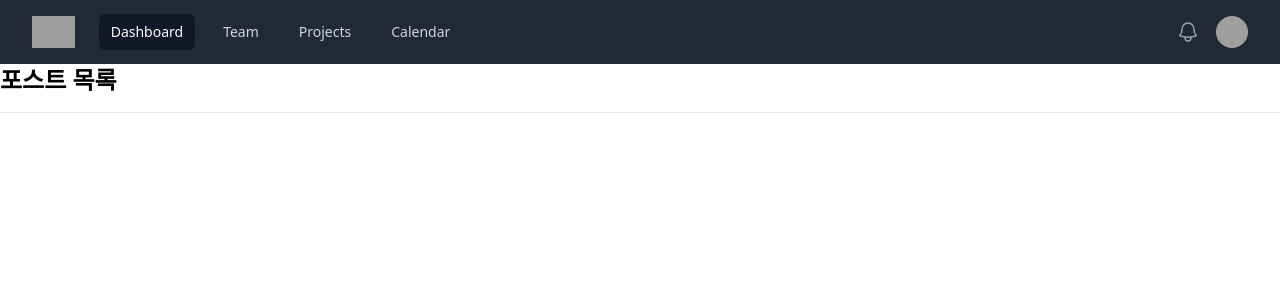
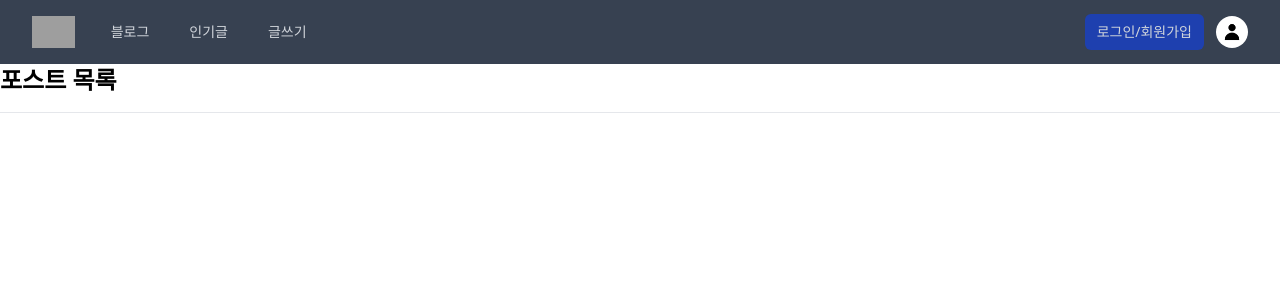
Before and after one commit to djdakdclsckddlek/My_blog, a Django app: page /blog/ in a window 1280 px wide. Shown: the top 300 px of the page. Run offline with Django 4.2, Linux system fonts and the light colour scheme; data that the repository does not hold is empty; some libraries are stand-ins or nearby versions; grey boxes are pictures that could not be loaded.

Commit message:
네비바 내용 변경

```diff
--- a/templates/accounts/profile.html
+++ b/templates/accounts/profile.html
@@ -1,3 +1,4 @@
+{% extends "accounts/account_base.html" %}
 {% load static %}
 <!DOCTYPE html>
 <html lang="ko-KR">
@@ -5,9 +6,10 @@
     <meta charset="UTF-8" />
     <meta http-equiv="X-UA-Compatible" content="IE=edge" />
     <meta name="viewport" content="width=device-width, initial-scale=1.0" />
-    <title></title>
+    <title>{% block title %}내 프로필{% endblock title %}</title>
   </head>
   <body>
+    {% block content %}
     <h1>프로필페이지</h1>
     <form action="" method="post">
       {% csrf_token %}
@@ -29,5 +31,6 @@
       </table>
       <a href="{% url "accounts:update" %}"><input type="button" value="프로필변경" /></a>
     </form>
+    {% endblock content %}
   </body>
 </html>
--- a/templates/blog/base.html
+++ b/templates/blog/base.html
@@ -1,17 +1,17 @@
+{% load static %}
 <!DOCTYPE html>
 <html lang="ko-KR">
 
 <head>
-  <meta charset="UTF-8">
-  <meta http-equiv="X-UA-Compatible" content="IE=edge">
-  <meta name="viewport" content="width=device-width, initial-scale=1.0">
+  <meta charset="UTF-8" />
+  <meta http-equiv="X-UA-Compatible" content="IE=edge" />
+  <meta name="viewport" content="width=device-width, initial-scale=1.0" />
   <title>{% block title %}{% endblock title %}</title>
   <script src="https://cdn.tailwindcss.com"></script>
 </head>
 
-<body class="font-sans">
 
-  <nav class="bg-gray-800">
+<nav class="bg-gray-700">
   <div class="mx-auto max-w-7xl px-2 sm:px-6 lg:px-8">
     <div class="relative flex h-16 items-center justify-between">
       <div class="absolute inset-y-0 left-0 flex items-center sm:hidden">
@@ -19,7 +19,7 @@
         <button type="button"
           class="relative inline-flex items-center justify-center rounded-md p-2 text-gray-400 hover:bg-gray-700 hover:text-white focus:outline-none focus:ring-2 focus:ring-inset focus:ring-white"
           aria-controls="mobile-menu" aria-expanded="false">
-            <span class="absolute -inset-0.5"></span>
+          <span id="mobile_button" class="absolute -inset-0.5"></span>
           <span class="sr-only">Open main menu</span>
           <!--
                 Icon when menu is closed.
@@ -44,24 +44,31 @@
       <div class="flex flex-1 items-center justify-center sm:items-stretch sm:justify-start">
         <div class="flex flex-shrink-0 items-center">
           <img class="h-8 w-auto" src="https://tailwindui.com/img/logos/mark.svg?color=indigo&shade=500"
-              alt="Your Company">
+            alt="Your Company" />
         </div>
         <div class="hidden sm:ml-6 sm:block">
           <div class="flex space-x-4">
             <!-- Current: "bg-gray-900 text-white", Default: "text-gray-300 hover:bg-gray-700 hover:text-white" -->
-              <a href="#" class="bg-gray-900 text-white rounded-md px-3 py-2 text-sm font-medium"
-                aria-current="page">Dashboard</a>
             <a href="#"
-                class="text-gray-300 hover:bg-gray-700 hover:text-white rounded-md px-3 py-2 text-sm font-medium">Team</a>
+              class="text-gray-300 hover:bg-gray-900 hover:text-white rounded-md px-3 py-2 text-sm font-medium"
+              aria-current="page">블로그</a>
             <a href="#"
-                class="text-gray-300 hover:bg-gray-700 hover:text-white rounded-md px-3 py-2 text-sm font-medium">Projects</a>
+              class="text-gray-300 hover:bg-gray-900 hover:text-white rounded-md px-3 py-2 text-sm font-medium">인기글</a>
             <a href="#"
-                class="text-gray-300 hover:bg-gray-700 hover:text-white rounded-md px-3 py-2 text-sm font-medium">Calendar</a>
+              class="text-gray-300 hover:bg-gray-900 hover:text-white rounded-md px-3 py-2 text-sm font-medium">글쓰기</a>
+
           </div>
         </div>
       </div>
       <div class="absolute inset-y-0 right-0 flex items-center pr-2 sm:static sm:inset-auto sm:ml-6 sm:pr-0">
-          <button type="button"
+        {% if user.username %}
+        <a href="{% url 'accounts:logout' %}"
+          class="logout sm:block sm:ml-6 hidden bg-red-800 text-gray-300 hover:bg-red-500 hover:text-white rounded-md px-3 py-2 text-sm font-medium">로그아웃</a>
+        {% else %}
+        <a href="{% url 'accounts:login' %}"
+          class="sm:block sm:ml-6 hidden bg-blue-800 text-gray-300 hover:bg-blue-500 hover:text-white rounded-md px-3 py-2 text-sm font-medium">로그인/회원가입</a>
+        {% endif %}
+        <!-- <button type="button"
           class="relative rounded-full bg-gray-800 p-1 text-gray-400 hover:text-white focus:outline-none focus:ring-2 focus:ring-white focus:ring-offset-2 focus:ring-offset-gray-800">
           <span class="absolute -inset-1.5"></span>
           <span class="sr-only">View notifications</span>
@@ -69,7 +76,7 @@
             aria-hidden="true">
             <path stroke-linecap="round" stroke-linejoin="round"
               d="M14.857 17.082a23.848 23.848 0 005.454-1.31A8.967 8.967 0 0118 9.75v-.7V9A6 6 0 006 9v.75a8.967 8.967 0 01-2.312 6.022c1.733.64 3.56 1.085 5.455 1.31m5.714 0a24.255 24.255 0 01-5.714 0m5.714 0a3 3 0 11-5.714 0" />
-            </svg>
+          </svg> -->
         </button>
 
         <!-- Profile dropdown -->
@@ -81,13 +88,8 @@
               <span class="absolute -inset-1.5"></span>
               <span class="sr-only">Open user menu</span>
 
-                <img class="h-8 w-8 rounded-full"
-                  {% if user.profile_img %}
-                src="{{ user.profile_img.url }}"
-                {% else %}
-                src="https://static.vecteezy.com/system/resources/previews/020/765/399/non_2x/default-profile-account-unknown-icon-black-silhouette-free-vector.jpg"
-                {% endif %}
-                alt="profile">
+              <img class="h-8 w-8 rounded-full" {% if user.profile_img %} src="{{ user.profile_img.url }}" {% else %}
+                src="{% static 'profile-default.jpg' %}" {% endif %} alt="profile" />
             </button>
           </div>
 
@@ -95,12 +97,12 @@
             class="picture hidden absolute right-0 z-10 mt-2 w-48 origin-top-right rounded-md bg-white py-1 shadow-lg ring-1 ring-black ring-opacity-5 focus:outline-none"
             role="menu" aria-orientation="vertical" aria-labelledby="user-menu-button" tabindex="-1">
             <!-- Active: "bg-gray-100", Not Active: "" -->
-              <a href="{% url 'accounts:profile' %}" class="block px-4 py-2 text-sm text-gray-700" role="menuitem" tabindex="-1"
-                id="user-menu-item-0">Your Profile</a>
+            <a href="{% url 'accounts:profile' %}" class="block px-4 py-2 text-sm text-gray-700" role="menuitem"
+              tabindex="-1" id="user-menu-item-0">Your Profile</a>
             <a href="#" class="block px-4 py-2 text-sm text-gray-700" role="menuitem" tabindex="-1"
               id="user-menu-item-1">Settings</a>
-              <a href="{% url 'accounts:logout' %}" class="block px-4 py-2 text-sm text-gray-700" role="menuitem" tabindex="-1"
-                id="user-menu-item-2">Sign out</a>
+            <a href="{% url 'accounts:logout' %}" class="logout block px-4 py-2 text-sm text-gray-700" role="menuitem"
+              tabindex="-1" id="user-menu-item-2">Sign out</a>
           </div>
         </div>
       </div>
@@ -108,38 +110,49 @@
   </div>
 
   <!-- Mobile menu, show/hide based on menu state. -->
-    <div class="sm:hidden" id="mobile-menu">
+  <div class="hidden sm:hidden" id="mobile-menu">
     <div class="space-y-1 px-2 pb-3 pt-2">
       <!-- Current: "bg-gray-900 text-white", Default: "text-gray-300 hover:bg-gray-700 hover:text-white" -->
-        <a href="#" class="bg-gray-900 text-white block rounded-md px-3 py-2 text-base font-medium"
+      <a href="#"
+        class="text-gray-300 hover:bg-gray-900 hover:text-white block rounded-md px-3 py-2 text-base font-medium"
         aria-current="page">Dashboard</a>
       <a href="#"
-          class="text-gray-300 hover:bg-gray-700 hover:text-white block rounded-md px-3 py-2 text-base font-medium">Team</a>
+        class="text-gray-300 hover:bg-gray-900 hover:text-white block rounded-md px-3 py-2 text-base font-medium">Team</a>
       <a href="#"
-          class="text-gray-300 hover:bg-gray-700 hover:text-white block rounded-md px-3 py-2 text-base font-medium">Projects</a>
+        class="text-gray-300 hover:bg-gray-900 hover:text-white block rounded-md px-3 py-2 text-base font-medium">Projects</a>
       <a href="#"
-          class="text-gray-300 hover:bg-gray-700 hover:text-white block rounded-md px-3 py-2 text-base font-medium">Calendar</a>
+        class="text-gray-300 hover:bg-gray-900 hover:text-white block rounded-md px-3 py-2 text-base font-medium">Calendar</a>
     </div>
   </div>
 </nav>
 
-
 <script>
   const button = document.getElementById("user-menu-button");
   const menu = document.querySelector(".picture");
+  const mobilebutton = document.getElementById("mobile_button");
+  const mobilemenu = document.getElementById('mobile-menu')
+  const logoutbuttons = document.querySelectorAll('.logout')
 
   function toggleMenu() {
     menu.classList.toggle("hidden");
   }
+  function toggleMobileMenu() {
+    mobilemenu.classList.toggle("hidden");
+  }
+  function logout() {
+    alert('로그아웃 되었습니다.')
+  }
 
+  mobilebutton.addEventListener("click", toggleMobileMenu);
   button.addEventListener("click", toggleMenu);
+  for (const logoutbutton of logoutbuttons) {
+    logoutbutton.addEventListener("click", logout);
+  }
 
 </script>
 
-
-  {% block content %}
-  {% endblock content %}
-
+<body class="font-sans">
+  {% block content %} {% endblock content %}
 </body>
 
 </html>
```
Also changed, not shown: templates/accounts/account_base.html (added, +12 -0 lines), static/profile-default.jpg (added). Lines whose indentation alone changed are shown as unchanged.
